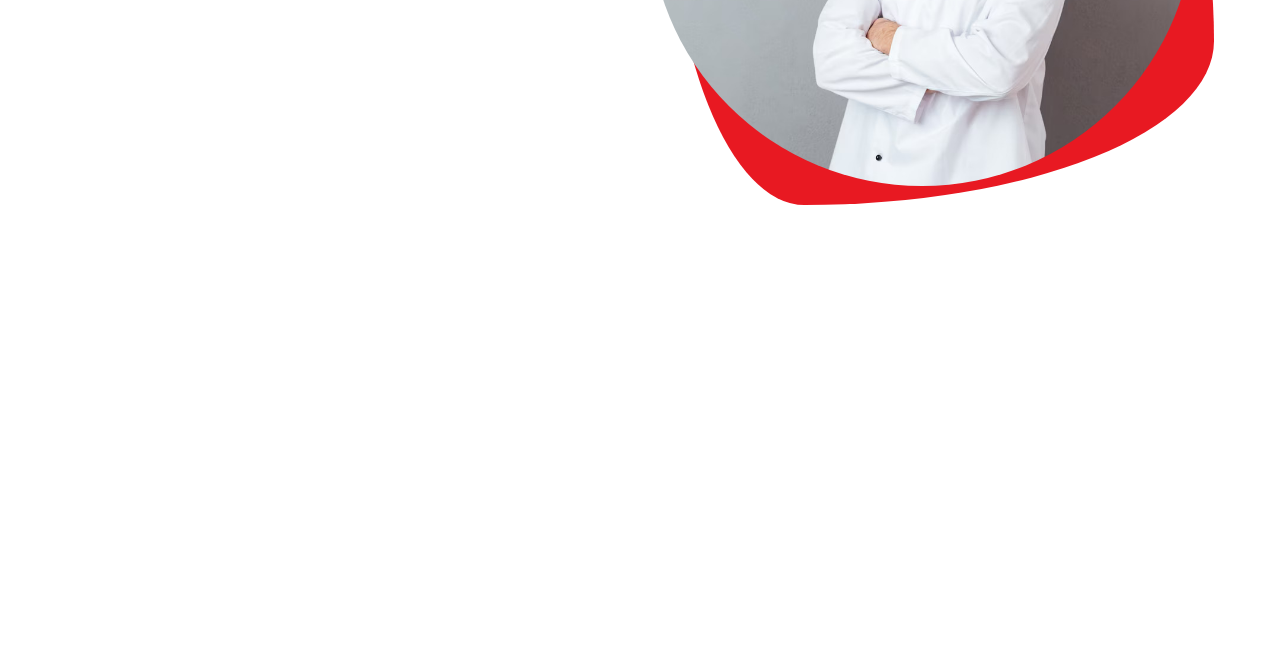
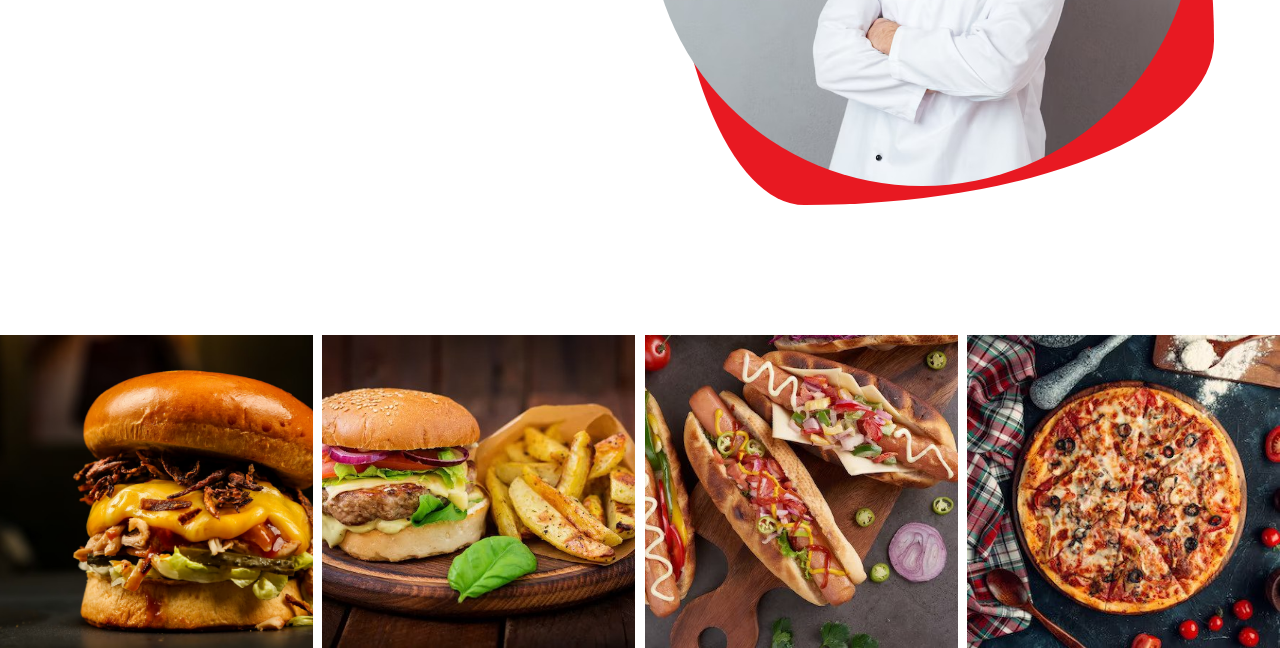
Before and after one commit to PedroPenhaa/Fast-Food_Web-Responsive, a plain HTML site: page index.html in a window 1280 px wide. Shown: the part 470-1118 px from the top of the page. Before the commit the page ends 800 px from the top, so only its background shows below. Drawn offline with Linux system fonts and the light colour scheme.

Commit message:
s-gallery

```diff
--- a/index.html
+++ b/index.html
@@ -43,8 +43,31 @@
                             <img src="./img/cook.jpg" alt="">
                         </div>
                     </div>
+
+
                 </div>
             </section>
+
+
+            <section id="gallery">
+                <div class="gallery">
+                    <div class="img-wrapper">
+                        <img src="./img/gallery1.jpg" alt="">
+                    </div>
+                    <div class="img-wrapper">
+                        <img src="./img/gallery2.jpg" alt="">
+                    </div>
+                    <div class="img-wrapper">
+                        <img src="./img/gallery3.jpg" alt="">
+                    </div>
+                    <div class="img-wrapper">
+                        <img src="./img/gallery4.jpg" alt="">
+                    </div>
+
+                </div>
+            </section>
+
+
     </main>
 
 </body>
--- a/sass/_home.scss
+++ b/sass/_home.scss
@@ -75,4 +75,26 @@ main{
             }
         }
     }
+    #gallery{
+        .gallery{
+            margin-top: 10rem;
+            display: grid;
+            grid-template-columns: repeat(4, 1fr);
+            gap: 1rem;
+            .img-wrapper{
+                overflow: hidden;
+                aspect-ratio: 1;
+                img{
+                    width: 100%;
+                    height: 100%;
+                    object-fit: cover;
+                    cursor: pointer;
+                    transition: scale 1s ease;
+                }
+                img:hover{
+                    scale: 1.1;
+                }
+            }
+        }
+    }
 }
```
Also changed, not shown: css/main.css.
